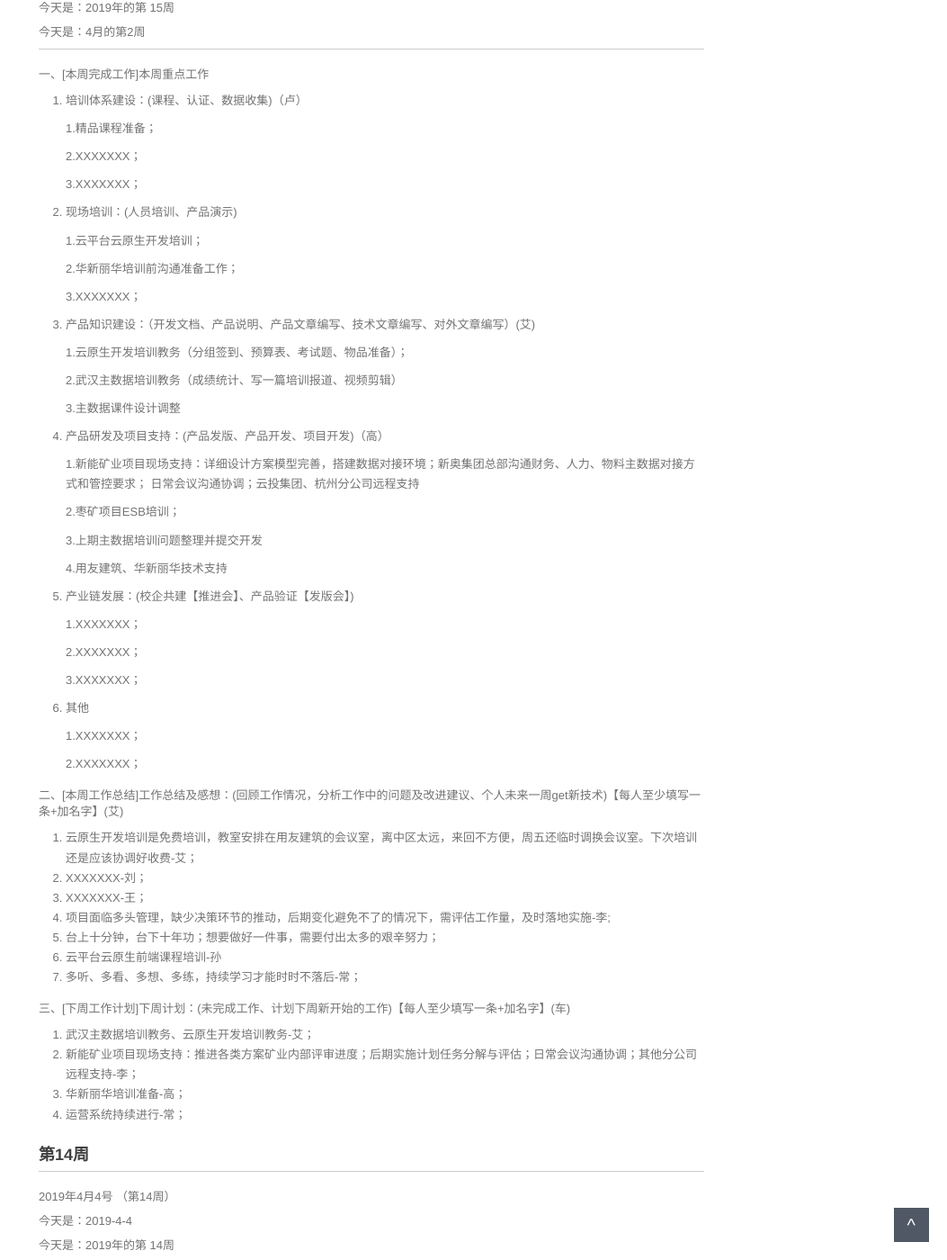
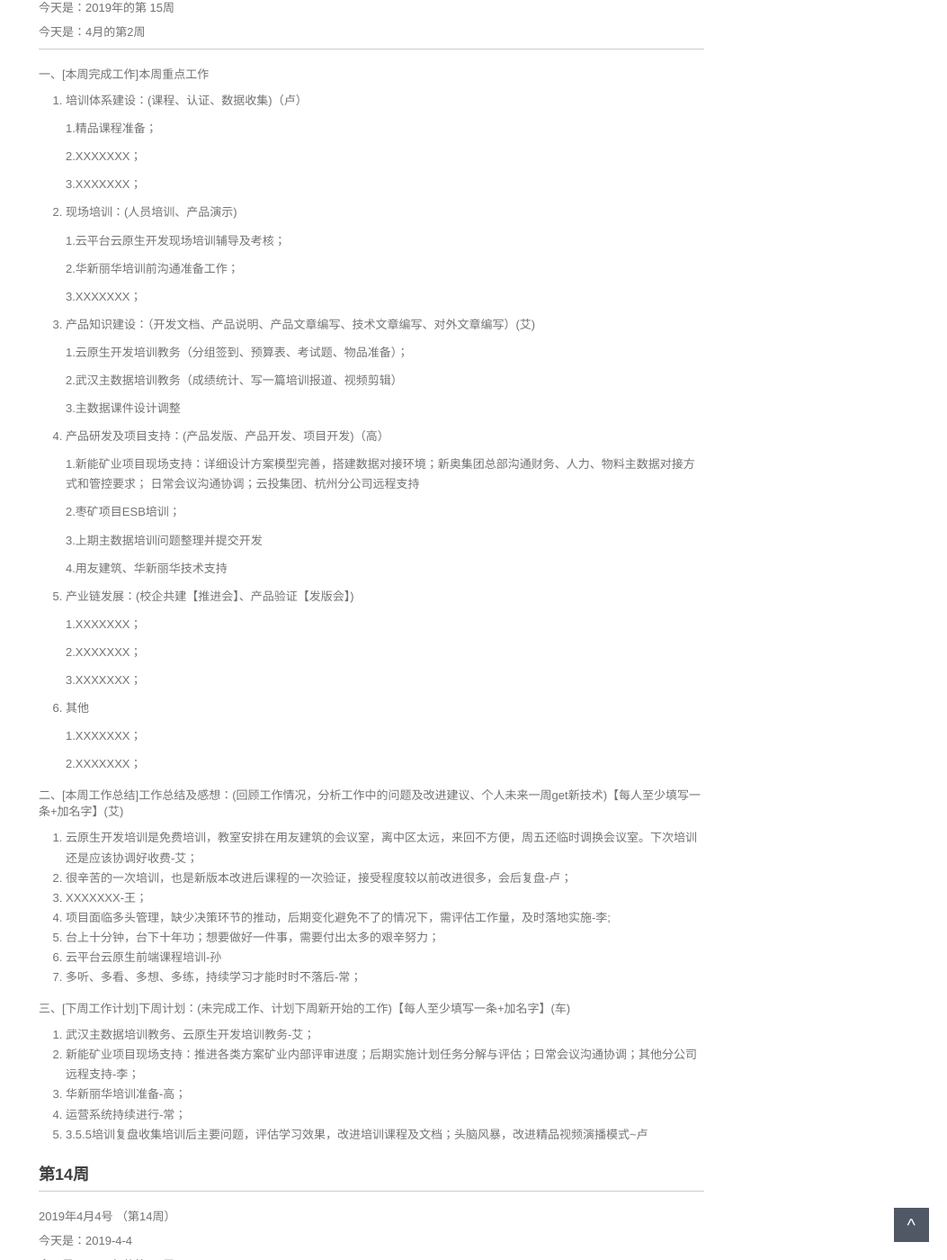
Before and after one commit to walllFlower/blog, a Jekyll site: the page built from _posts/2018-07-17-day_report_cxz.md, in a window 1280 px wide and 1400 px high, scrolled down 435 px. Shown: the whole window at 90% size, without its empty margins (227-1280 px from the left). Built offline with Jekyll 4.4.1, drawn with Linux system fonts in a browser that asks for light colours; comment, search, counter and statistics services are not loaded.

Commit message:
Update 2018-07-17-day_report_cxz.md

```diff
--- a/_posts/2018-07-17-day_report_cxz.md
+++ b/_posts/2018-07-17-day_report_cxz.md
@@ -33,7 +33,7 @@ categories: 技术运营工作周报
 
 2. 现场培训：(人员培训、产品演示)
 
-    1.云平台云原生开发培训；
+     1.云平台云原生开发现场培训辅导及考核；
 
     2.华新丽华培训前沟通准备工作；
 
@@ -76,7 +76,7 @@ categories: 技术运营工作周报
 二、[本周工作总结]工作总结及感想：(回顾工作情况，分析工作中的问题及改进建议、个人未来一周get新技术)【每人至少填写一条+加名字】(艾)
 
 1. 云原生开发培训是免费培训，教室安排在用友建筑的会议室，离中区太远，来回不方便，周五还临时调换会议室。下次培训还是应该协调好收费-艾；
-2. XXXXXXX-刘；
+2.   很辛苦的一次培训，也是新版本改进后课程的一次验证，接受程度较以前改进很多，会后复盘-卢；
 3. XXXXXXX-王；
 4. 项目面临多头管理，缺少决策环节的推动，后期变化避免不了的情况下，需评估工作量，及时落地实施-李;
 5. 台上十分钟，台下十年功；想要做好一件事，需要付出太多的艰辛努力；
@@ -89,6 +89,7 @@ categories: 技术运营工作周报
 2. 新能矿业项目现场支持：推进各类方案矿业内部评审进度；后期实施计划任务分解与评估；日常会议沟通协调；其他分公司远程支持-李；
 3. 华新丽华培训准备-高；
 4. 运营系统持续进行-常；
+5. 3.5.5培训复盘收集培训后主要问题，评估学习效果，改进培训课程及文档；头脑风暴，改进精品视频演播模式~卢
 
 
 
```
